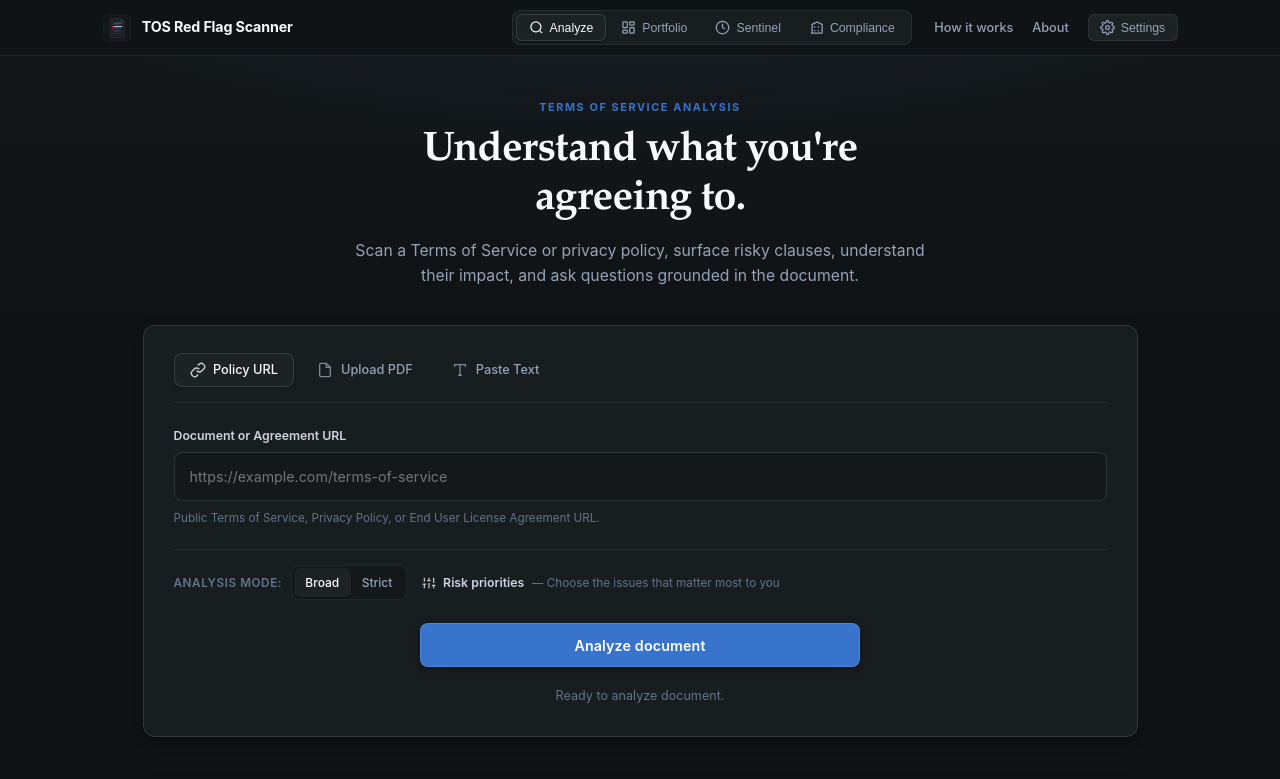
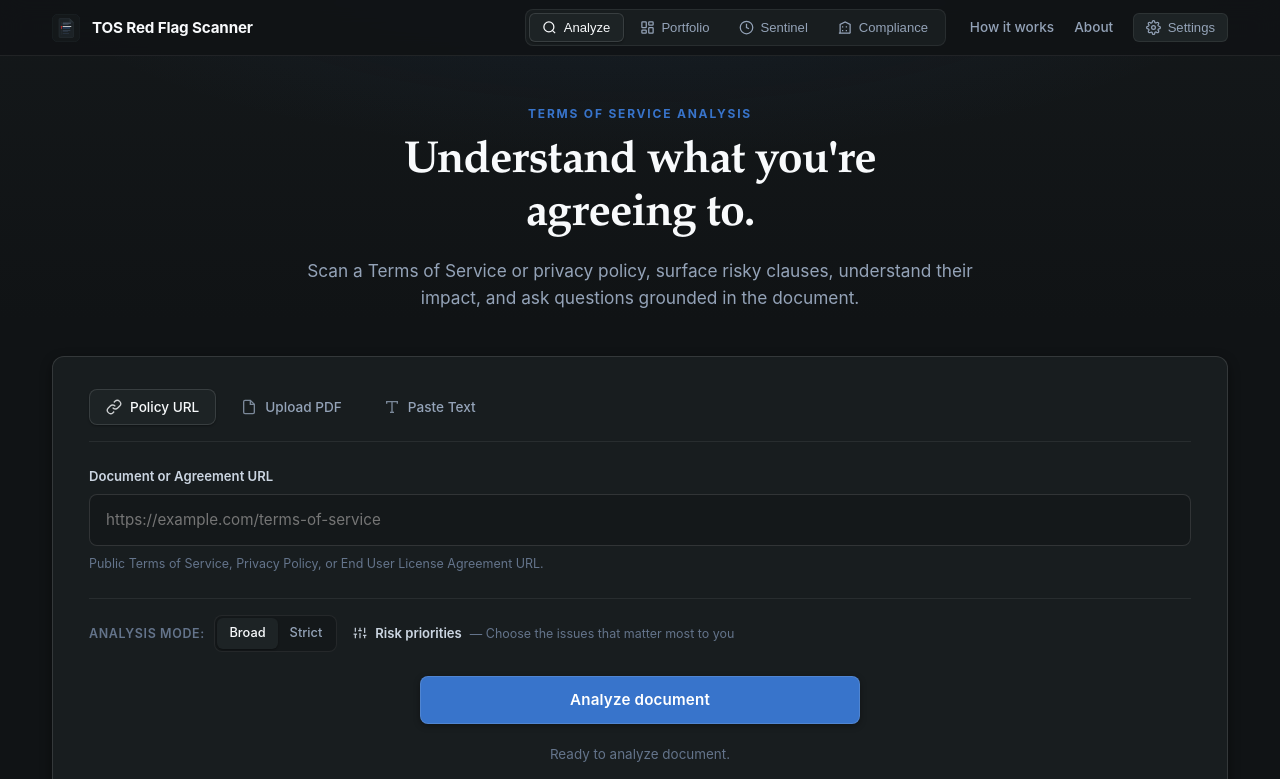
Before and after one commit to ujjwalwagh/tos-red-flag-scanner, a browser extension: page frontend/public/index.html in a window 1280 px wide. Shown: the top 779 px of the page. Drawn offline with Linux system fonts and the light colour scheme; no server answers.

Commit message:
style(ui): improve desktop layout and lock cursor stability

```diff
--- a/frontend/public/app.js
+++ b/frontend/public/app.js
@@ -183,13 +183,6 @@ function formatBytes(bytes) {
   const i = Math.floor(Math.log(bytes) / Math.log(1024));
   return `${(bytes / Math.pow(1024, i)).toFixed(1)} ${units[i]}`;
 }
-
-window.addEventListener("mousemove", (event) => {
-  if (cursorGlow) {
-    cursorGlow.style.left = `${event.clientX}px`;
-    cursorGlow.style.top = `${event.clientY}px`;
-  }
-});
 
 window.addEventListener("resize", resizeSparkCanvas);
 resizeSparkCanvas();
--- a/frontend/public/styles.css
+++ b/frontend/public/styles.css
@@ -76,8 +76,11 @@
 }
 
 html {
-  font-size: 15px;
+  font-size: 16px;
   scroll-behavior: smooth;
+  overflow-x: hidden;
+  width: 100%;
+  max-width: 100vw;
 }
 
 body {
@@ -93,6 +96,9 @@ body {
   line-height: 1.55;
   -webkit-font-smoothing: antialiased;
   -moz-osx-font-smoothing: grayscale;
+  overflow-x: hidden;
+  width: 100%;
+  max-width: 100vw;
 }
 
 /* Neutralized Decorative Elements */
@@ -115,6 +121,9 @@ body {
   min-height: 100vh;
   display: flex;
   flex-direction: column;
+  width: 100%;
+  max-width: 100vw;
+  overflow-x: hidden;
 }
 
 /* Top Navigation Bar */
@@ -130,10 +139,10 @@ body {
 }
 
 .topbar-inner {
-  max-width: 1120px;
+  max-width: 1240px;
   height: 100%;
   margin: 0 auto;
-  padding: 0 1.5rem;
+  padding: 0 2rem;
   display: flex;
   align-items: center;
   justify-content: space-between;
@@ -185,44 +194,44 @@ body {
 .shell {
   flex: 1;
   width: 100%;
-  max-width: 1040px;
+  max-width: 1240px;
   margin: 0 auto;
-  padding: 2.5rem 1.5rem 4rem;
+  padding: 2.75rem 2rem 5rem;
 }
 
 /* Hero Section */
 .hero {
   text-align: center;
-  margin-bottom: 2.5rem;
+  margin-bottom: 2.75rem;
 }
 
 .hero-eyebrow {
   display: inline-block;
-  font-size: 0.72rem;
+  font-size: 0.75rem;
   font-weight: 700;
   text-transform: uppercase;
   letter-spacing: 0.15em;
   color: var(--accent-primary);
-  margin-bottom: 0.75rem;
+  margin-bottom: 0.85rem;
 }
 
 .hero-title {
   margin: 0 auto 0.85rem;
   font-family: var(--font-serif);
-  font-size: clamp(2rem, 4vw, 2.75rem);
+  font-size: clamp(2.2rem, 3.5vw, 3rem);
   font-weight: 600;
   line-height: 1.18;
   letter-spacing: -0.02em;
   color: var(--text-primary);
-  max-width: 22ch;
+  max-width: 26ch;
 }
 
 .hero-lead {
   margin: 0 auto;
-  font-size: 1.05rem;
-  line-height: 1.6;
+  font-size: 1.08rem;
+  line-height: 1.62;
   color: var(--text-muted);
-  max-width: 58ch;
+  max-width: 66ch;
 }
 
 /* Centered Document Intake Workspace */
@@ -231,7 +240,7 @@ body {
   border: 1px solid var(--border-default);
   border-radius: var(--radius-lg);
   box-shadow: var(--shadow-md);
-  padding: 1.75rem 2rem 2rem;
+  padding: 2rem 2.25rem 2.25rem;
   margin-bottom: 2rem;
   position: relative;
 }
@@ -1750,9 +1759,20 @@ body {
 }
 
 /* Responsive Breakpoints */
+@media (min-width: 1440px) {
+  .topbar-inner,
+  .shell {
+    max-width: 1280px;
+  }
+}
+
 @media (max-width: 768px) {
   html {
     font-size: 14px;
+  }
+
+  .topbar-inner {
+    padding: 0 1rem;
   }
 
   .shell {
```
